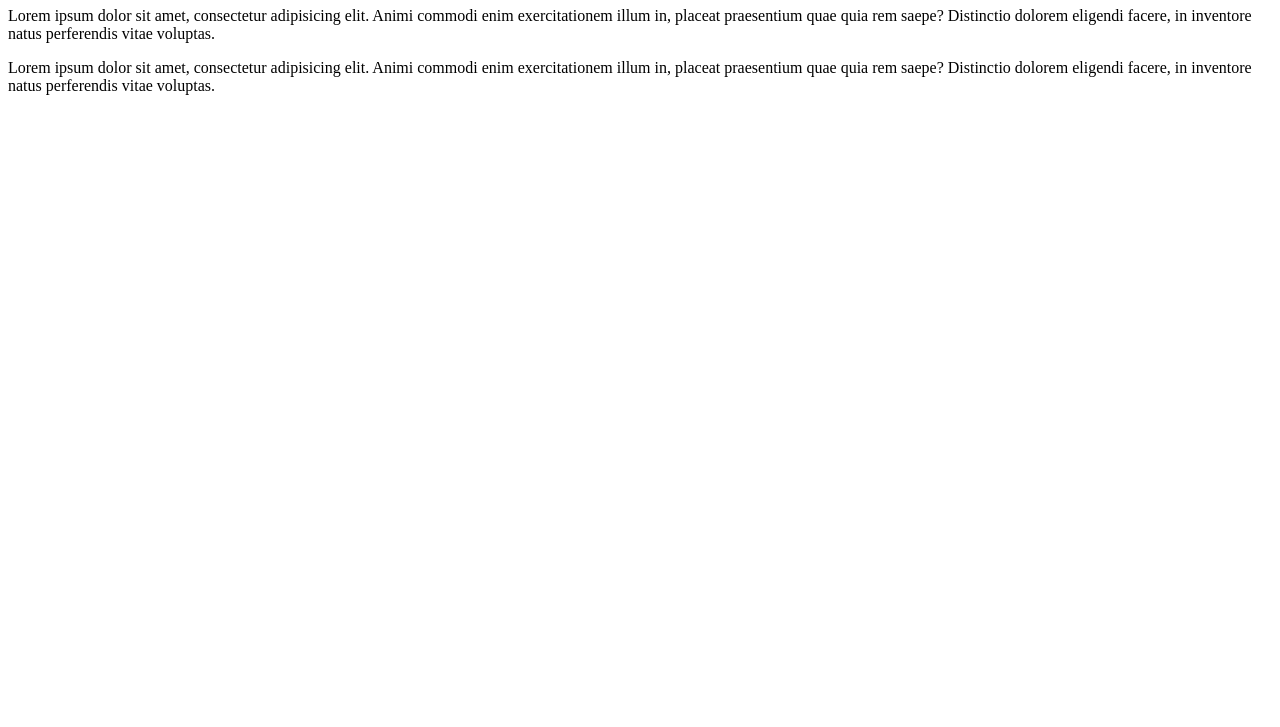
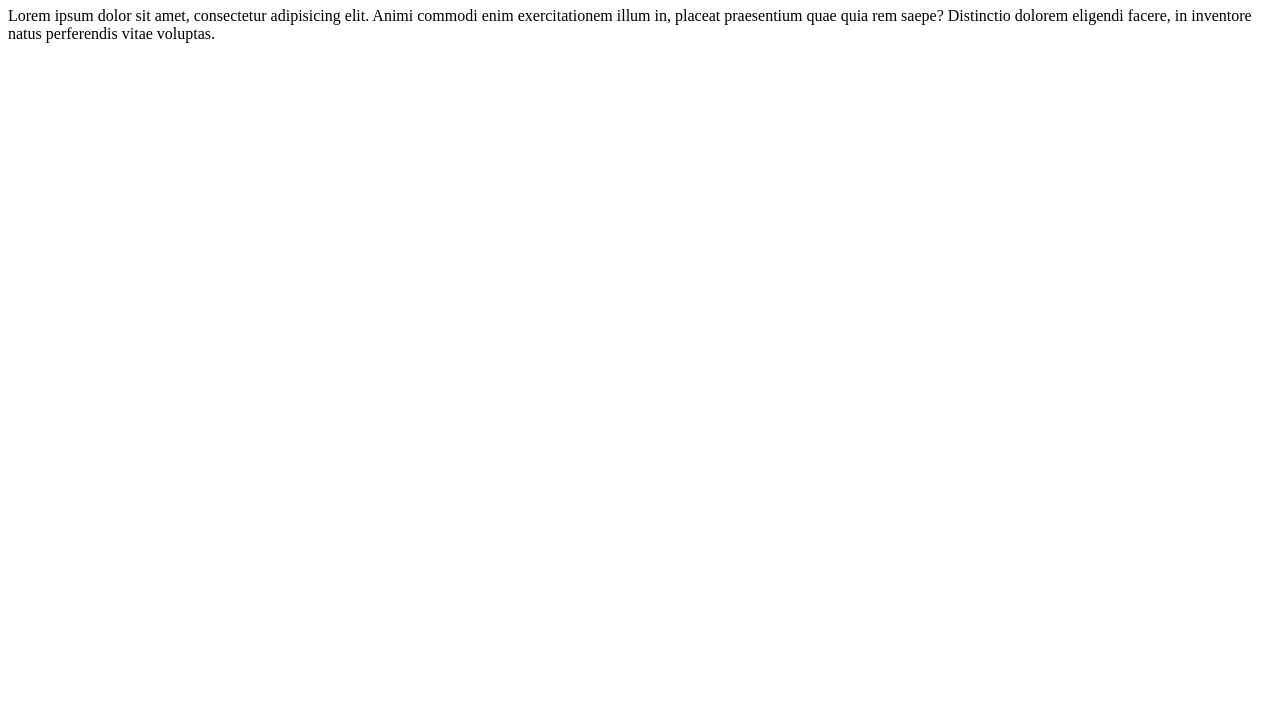
Before and after one commit to jmvazquezm/prueba_git, a plain HTML site: page index.html in a window 1280 px wide. Shown: the part 73-800 px from the top of the page. Drawn offline with Linux system fonts and the light colour scheme.

```diff
--- a/index.html
+++ b/index.html
@@ -12,7 +12,6 @@
 <h1> Prueba Git</h1>
 
 <p>Lorem ipsum dolor sit amet, consectetur adipisicing elit. Animi commodi enim exercitationem illum in, placeat praesentium quae quia rem saepe? Distinctio dolorem eligendi facere, in inventore natus perferendis vitae voluptas.</p>
-<p>Lorem ipsum dolor sit amet, consectetur adipisicing elit. Animi commodi enim exercitationem illum in, placeat praesentium quae quia rem saepe? Distinctio dolorem eligendi facere, in inventore natus perferendis vitae voluptas.</p>
 
 </body>
 </html>
```
Also changed, not shown: 1 other file.
